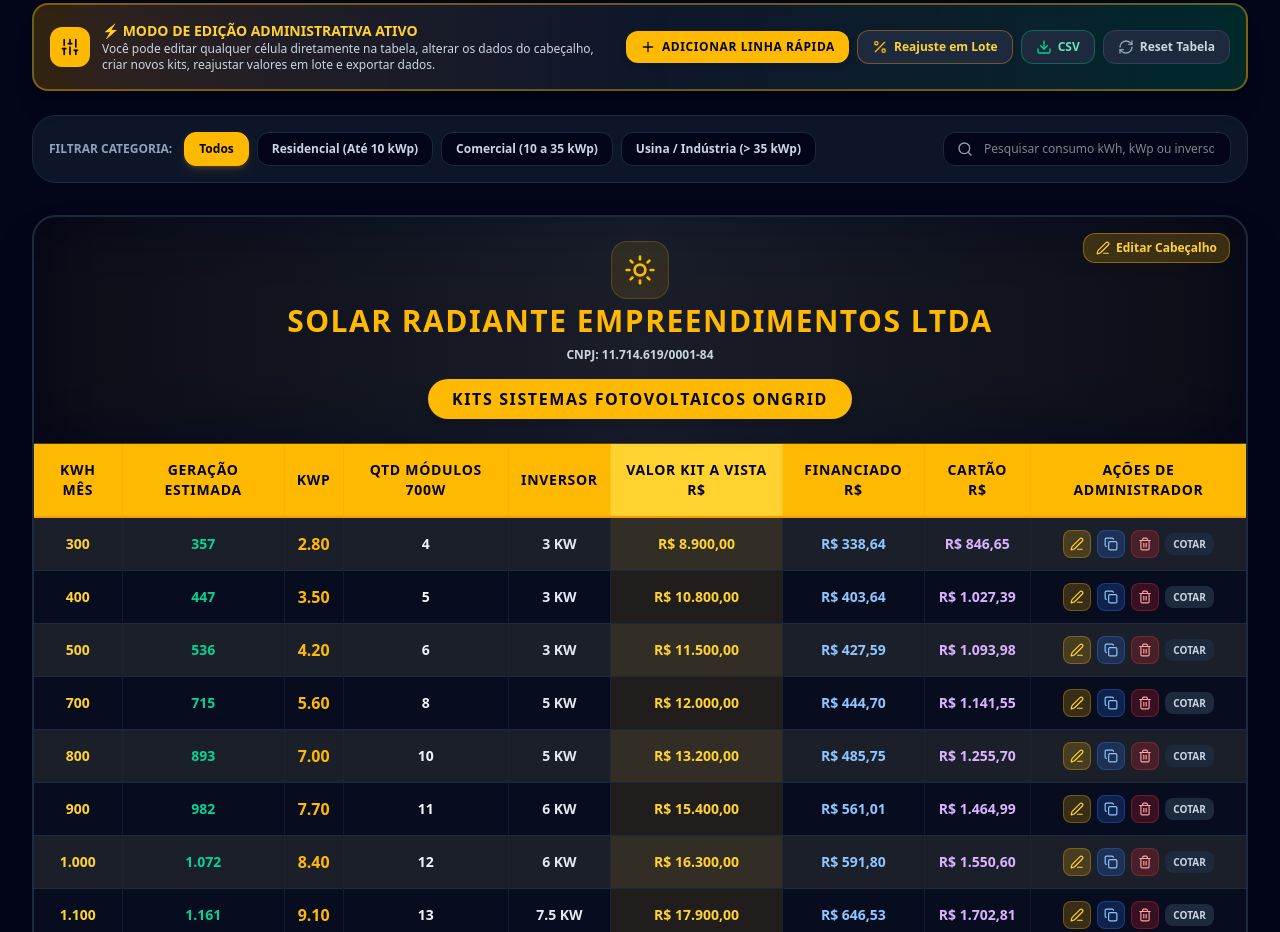
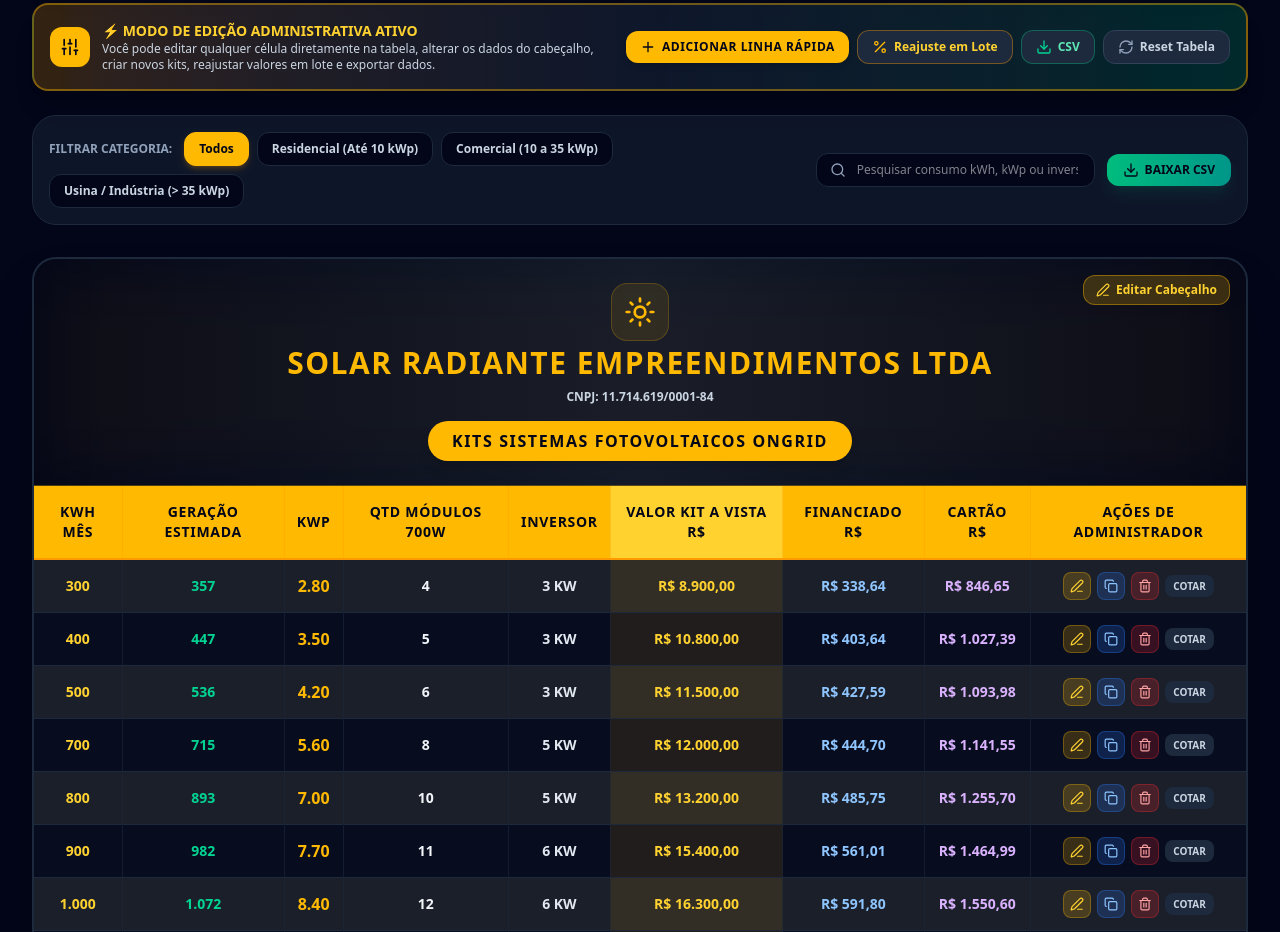
Before and after one commit to POLOTAPAJOS-hash/SOLAR-RADIANTE, a React (Vite) app: page / in a window 1280 px wide. Shown: the part 2080-3012 px from the top of the page. Built offline with nearby package versions, Linux system fonts and the light colour scheme.

Commit message:
feat: improve CSV export for Solar Radiante table
Update export functionality to include all kit metadata and ensure proper Excel compatibility by adding a UTF-8 BOM and using semicolon as the delimiter.

```diff
--- a/src/components/SolarRadianteTable.tsx
+++ b/src/components/SolarRadianteTable.tsx
@@ -370,22 +370,69 @@
     setBatchPercent(0);
   };
 
-  // Export Table as CSV
+  // Export Table as CSV with all topics and UTF-8 BOM encoding for Excel
   const handleExportCSV = () => {
-    const headers = 'KWH Mes,Geracao Estimada (kWh),kWp,Qtd Modulos,Inversor,Valor A Vista (R$),Financiado (R$),Cartao (R$)\n';
-    const rows = kits.map(k =>
-      `${k.kwhMes},${k.geracaoEstimada},${k.kwp},${k.qtdModulos}x ${k.potenciaModuloWatts}W,"${k.inversor}",${k.valorAVista},${k.valorFinanciado},${k.valorCartao}`
-    ).join('\n');
+    // UTF-8 Byte Order Mark for proper accents in Excel/Sheets
+    const BOM = '\uFEFF';
 
-    const blob = new Blob([headers + rows], { type: 'text/csv;charset=utf-8;' });
+    // Column Headers containing all topics from the Kits Sistemas Fotovoltaicos Ongrid
+    const headers = [
+      'ID do Kit',
+      'Consumo Alvo (kWh/mês)',
+      'Geração Estimada (kWh/mês)',
+      'Potência do Kit (kWp)',
+      'Potência Requerida (kW)',
+      'Quantidade de Módulos',
+      'Potência por Módulo (Watts)',
+      'Potência Total dos Módulos (Watts)',
+      'Especificação do Inversor',
+      'Valor À Vista (R$)',
+      'Parcela Financiado (R$/mês)',
+      'Parcela Cartão de Crédito 12x (R$/mês)',
+      'Destaque / Categoria / Badge',
+      'Empresa Responsável',
+      'CNPJ Empresa',
+      'Telefone Contato',
+      'E-mail Contato',
+      'Endereço Empresa'
+    ].join(';') + '\n';
+
+    const rows = kits.map(k => {
+      const kwCalculated = transformKwpToKw(k.kwp, 1.20);
+      const totalWatts = k.qtdModulos * (k.potenciaModuloWatts || 700);
+
+      return [
+        `"${k.id}"`,
+        k.kwhMes,
+        k.geracaoEstimada,
+        `"${k.kwp.toFixed(2)}"`,
+        `"${kwCalculated}"`,
+        k.qtdModulos,
+        k.potenciaModuloWatts || 700,
+        totalWatts,
+        `"${k.inversor.replace(/"/g, '""')}"`,
+        k.valorAVista.toFixed(2).replace('.', ','),
+        k.valorFinanciado.toFixed(2).replace('.', ','),
+        k.valorCartao.toFixed(2).replace('.', ','),
+        `"${(k.badge || 'Kit Ongrid Standard').replace(/"/g, '""')}"`,
+        `"${companyDetails.name.replace(/"/g, '""')}"`,
+        `"${companyDetails.cnpj.replace(/"/g, '""')}"`,
+        `"${companyDetails.phone.replace(/"/g, '""')}"`,
+        `"${companyDetails.email.replace(/"/g, '""')}"`,
+        `"${companyDetails.address.replace(/"/g, '""')}"`
+      ].join(';');
+    }).join('\n');
+
+    const csvContent = BOM + headers + rows;
+    const blob = new Blob([csvContent], { type: 'text/csv;charset=utf-8;' });
     const url = URL.createObjectURL(blob);
     const link = document.createElement('a');
     link.href = url;
-    link.setAttribute('download', `Tabela_Kits_Solar_Radiante_${new Date().toISOString().slice(0,10)}.csv`);
+    link.setAttribute('download', `Tabela_Kits_Solar_Radiante_Ongrid_${new Date().toISOString().slice(0,10)}.csv`);
     document.body.appendChild(link);
     link.click();
     document.body.removeChild(link);
-    showToast('Tabela exportada em CSV com sucesso!');
+    showToast(`Tabela CSV com todos os ${kits.length} kits e tópicos exportada com sucesso!`);
   };
 
   // Format currency helpers
@@ -646,7 +693,8 @@
                 ))}
               </div>
 
-              <div className="relative w-full sm:w-72">
+              <div className="flex items-center gap-3 w-full sm:w-auto">
+                <div className="relative flex-1 sm:w-72">
                   <Search className="w-4 h-4 text-slate-400 absolute left-3.5 top-1/2 -translate-y-1/2" />
                   <input
                     type="text"
@@ -655,6 +703,16 @@
                     placeholder="Pesquisar consumo kWh, kWp ou inversor..."
                     className="w-full bg-slate-950 border border-slate-800 rounded-xl pl-10 pr-4 py-2 text-xs text-white outline-none focus:border-amber-400"
                   />
+                </div>
+
+                <button
+                  onClick={handleExportCSV}
+                  className="px-4 py-2 rounded-xl bg-gradient-to-r from-emerald-500 to-teal-600 hover:from-emerald-400 hover:to-teal-500 text-slate-950 font-black text-xs uppercase flex items-center gap-1.5 shadow-lg shadow-emerald-500/10 transition-all flex-shrink-0"
+                  title="Baixar Tabela CSV Completa com Todos os Tópicos"
+                >
+                  <Download className="w-4 h-4" />
+                  <span>Baixar CSV</span>
+                </button>
               </div>
 
             </div>
```
Lines whose indentation alone changed are shown as unchanged.
